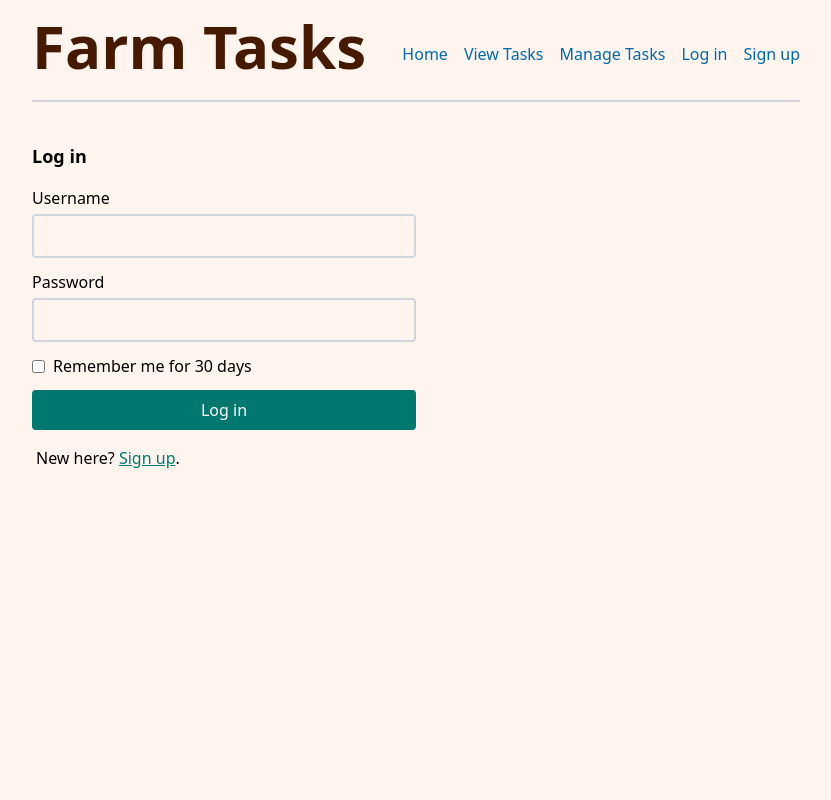
After one commit to johnemilian/CS326-Group16-project, a Node server app: page /login in a window 1280 px wide. The commit adds this page. Shown: the whole page, without its empty margins (224-1055 px from the left). Run offline with Node 20, Linux system fonts and the light colour scheme; style sheets or scripts are compiled from the project's sources; some libraries are stand-ins or nearby versions.

Commit message:
Add login and signup pages with sessions

```diff
--- /dev/null
+++ b/controllers/authController.js
@@ -0,0 +1,65 @@
+import * as authService from "../services/authService.js";
+
+const THIRTY_DAYS_MS = 30 * 24 * 60 * 60 * 1000;
+
+// express-session's methods take callbacks; these wrap them so the handlers can await.
+const regenerate = (req) => new Promise((resolve, reject) => req.session.regenerate((err) => (err ? reject(err) : resolve())));
+const save = (req) => new Promise((resolve, reject) => req.session.save((err) => (err ? reject(err) : resolve())));
+const destroy = (req) => new Promise((resolve, reject) => req.session.destroy((err) => (err ? reject(err) : resolve())));
+
+// A fresh session id on every login, so an id someone saw before login
+// (session fixation) is useless afterwards.
+const startSession = async (req, user, rememberMe) => {
+  await regenerate(req);
+  req.session.userId = user.id;
+  // Without "remember me" the cookie has no expiry and goes away when the browser closes.
+  if (rememberMe) req.session.cookie.maxAge = THIRTY_DAYS_MS;
+  await save(req);
+};
+
+export const showLogin = (req, res) => {
+  if (req.user) return res.redirect("/tasks");
+  res.render("login", { title: "Log in", error: null, username: "" });
+};
+
+export const login = async (req, res) => {
+  const body = req.body ?? {};
+  const result = await authService.login(body);
+  if (!result.ok) {
+    res.status(result.error.status).render("login", {
+      title: "Log in",
+      error: result.error.message,
+      username: typeof body.username === "string" ? body.username : "",
+    });
+    return;
+  }
+  await startSession(req, result.value, body.rememberMe === "on");
+  res.redirect("/tasks");
+};
+
+export const showSignup = (req, res) => {
+  if (req.user) return res.redirect("/tasks");
+  res.render("createUser", { title: "Sign up", error: null, username: "", email: "" });
+};
+
+export const signup = async (req, res) => {
+  const body = req.body ?? {};
+  const result = await authService.signup(body);
+  if (!result.ok) {
+    res.status(result.error.status).render("createUser", {
+      title: "Sign up",
+      error: result.error.message,
+      username: typeof body.username === "string" ? body.username : "",
+      email: typeof body.email === "string" ? body.email : "",
+    });
+    return;
+  }
+  await startSession(req, result.value, false);
+  res.redirect("/tasks");
+};
+
+export const logout = async (req, res) => {
+  await destroy(req);
+  res.clearCookie("sid");
+  res.redirect("/login");
+};
--- /dev/null
+++ b/middleware/attachUser.js
@@ -0,0 +1,14 @@
+import * as authService from "../services/authService.js";
+
+// Looks up the logged-in user from the session and puts them on req.user
+// (for controllers and middleware) and res.locals.user (for every view).
+// Both are null when nobody is logged in. The role always comes from the
+// database, never from the cookie, so a role change takes effect on the next request.
+export const attachUser = async (req, res, next) => {
+  const user = req.session.userId ? await authService.findUser(req.session.userId) : null;
+  // The account was deleted while the session was still alive.
+  if (req.session.userId && !user) delete req.session.userId;
+  req.user = user;
+  res.locals.user = user;
+  next();
+};
--- a/server.js
+++ b/server.js
@@ -1,33 +1,54 @@
+import "dotenv/config";
 import express from "express";
 import mongoose from "mongoose";
+import session from "express-session";
+import MongoStore from "connect-mongo";
 import tasksRouter from "./routes/tasks.js";
+import authRouter from "./routes/auth.js";
+import { attachUser } from "./middleware/attachUser.js";
+import { asyncHandler } from "./asyncHandler.js";
+
+const { MONGODB_URI, SESSION_SECRET } = process.env;
+if (!MONGODB_URI || !SESSION_SECRET) {
+  console.error("MONGODB_URI and SESSION_SECRET must be set. Copy .env.example to .env and fill them in.");
+  process.exit(1);
+}
+const PORT = process.env.PORT || 3000;
+const isProduction = process.env.NODE_ENV === "production";
+
+await mongoose.connect(MONGODB_URI);
 
 const app = express();
-const PORT = process.env.PORT || 3000;
-
-await mongoose.connect(
-  process.env.MONGODB_URI ||
-    "mongodb://dev:devpassword@mongo:27017/group16?authSource=admin",
-);
-
 app.set("view engine", "ejs");
 app.set("views", "views");
+// Behind a proxy that terminates HTTPS, so secure cookies are still sent.
+if (isProduction) app.set("trust proxy", 1);
 
 app.use(express.static("public"));
 app.use(express.json());
 app.use(express.urlencoded({ extended: true }));
+app.use(
+  session({
+    name: "sid",
+    secret: SESSION_SECRET,
+    resave: false,
+    saveUninitialized: false,
+    // Sessions live in MongoDB (a "sessions" collection), so they survive a restart.
+    store: MongoStore.create({ client: mongoose.connection.getClient() }),
+    cookie: { httpOnly: true, sameSite: "lax", secure: isProduction },
+  }),
+);
+app.use(asyncHandler(attachUser));
 
+app.use("/", authRouter);
 app.use("/tasks", tasksRouter);
-
 app.use((req, res) => {
   res.status(404).send("Page not found.");
 });
-
 app.use((err, req, res, next) => {
   console.error(err);
   res.status(500).send("Something went wrong.");
 });
-
 app.listen(PORT, () => {
   console.log(`Server running at http://localhost:${PORT}`);
 });
--- /dev/null
+++ b/views/login.ejs
@@ -0,0 +1,33 @@
+<!doctype html>
+<html lang="en">
+  <head>
+    <meta charset="UTF-8">
+    <title><%= title %></title>
+    <link rel="stylesheet" href="/output.css">
+  </head>
+  <body>
+    <%- include('partials/header') %>
+    <main>
+      <h2 class="text-lg font-bold mb-4">Log in</h2>
+      <%# A plain form: logging in changes the whole page, so it posts and the
+          server answers with a redirect (Post/Redirect/Get), or this page again
+          with the error. %>
+      <form method="POST" action="/login" class="flex flex-col gap-3 max-w-sm">
+        <% if (error) { %>
+          <p id="form-error" role="alert" class="text-red-700"><%= error %></p>
+        <% } %>
+        <label for="login-username" class="flex flex-col gap-1">Username
+          <input type="text" id="login-username" name="username" value="<%= username %>" autocomplete="username" required class="form-input">
+        </label>
+        <label for="login-password" class="flex flex-col gap-1">Password
+          <input type="password" id="login-password" name="password" autocomplete="current-password" required class="form-input">
+        </label>
+        <label for="login-remember" class="flex gap-2 items-center">
+          <input type="checkbox" id="login-remember" name="rememberMe"> Remember me for 30 days
+        </label>
+        <button type="submit" id="login-submit" class="bg-teal-700 text-white rounded px-4 py-2 hover:bg-teal-800">Log in</button>
+      </form>
+      <p class="mt-4">New here? <a href="/signup" class="text-teal-700 underline">Sign up</a>.</p>
+    </main>
+  </body>
+</html>
--- a/views/partials/header.ejs
+++ b/views/partials/header.ejs
@@ -2,9 +2,18 @@
   class="flex justify-between items-center pb-2 mb-4 border-b-2 border-gray-300"
 >
   <h1><strong>Farm Tasks</strong></h1>
-  <nav>
+  <nav class="flex items-center gap-4">
     <a class="" href="/">Home</a>
     <a class="" href="/tasks">View Tasks</a>
     <a class="" href="/tasks/manage">Manage Tasks</a>
+    <% if (locals.user) { %>
+      <span class="text-gray-600">Logged in as <strong><%= user.username %></strong> (<%= user.role %>)</span>
+      <form method="POST" action="/logout">
+        <button class="btn border border-gray-500 text-gray-700" type="submit">Log out</button>
+      </form>
+    <% } else { %>
+      <a href="/login">Log in</a>
+      <a href="/signup">Sign up</a>
+    <% } %>
   </nav>
 </header>
```
Also changed, not shown: routes/auth.js (added, +14 -0 lines), views/createUser.ejs (added, +30 -0 lines), 2 other files.
